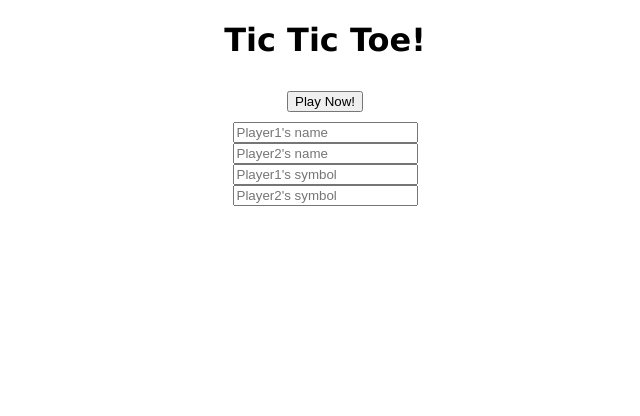
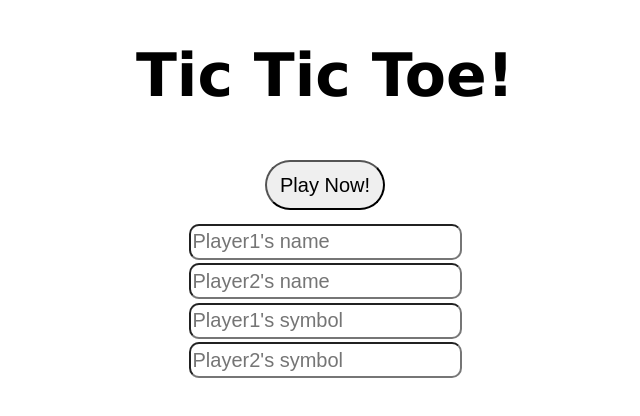
Before and after one commit to evolF35/Odin_Tic_Tac_Toe, a plain HTML site: page index.html in a window 1280 px wide. Shown: the whole page, without its empty margins (315-955 px from the left). Drawn offline with Linux system fonts and the light colour scheme.

Commit message:
Done with the project

```diff
--- a/styles.css
+++ b/styles.css
@@ -2,6 +2,7 @@ body{
     padding: 0px;
     margin: 0px;
     box-sizing: border-box;
+    font-size: 30px;
 
     text-align: center;
     font-family: 'Lucida Sans', 'Lucida Sans Regular', 'Lucida Grande', 'Lucida Sans Unicode', Geneva, Verdana, sans-serif;
@@ -31,10 +32,17 @@ body{
 .inputs {
     display: flex;
     flex-wrap: wrap;
-    max-width: 300px;
+    justify-content: center;
+    max-width: 500px;
     margin: 10px;
 }
 
+input {
+    height: 30px;
+    border-radius: 10px ;
+    font-size: 20px;
+    color: black;
+}
 
 .content{
     display: flex;
@@ -43,3 +51,10 @@ body{
     align-items: center;
     margin: 10px;
 }
+
+button {
+    height: 50px;
+    width: 120px;
+    font-size: 20px;
+    border-radius: 40px;
+}
```
